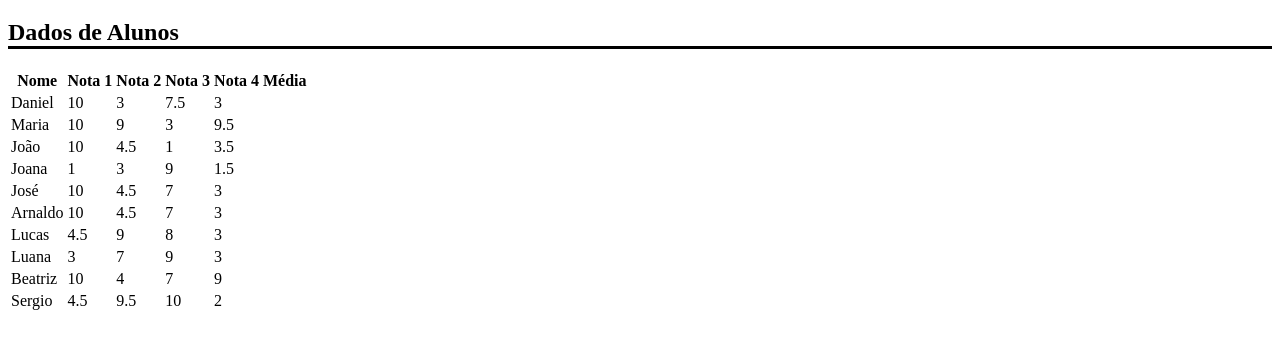
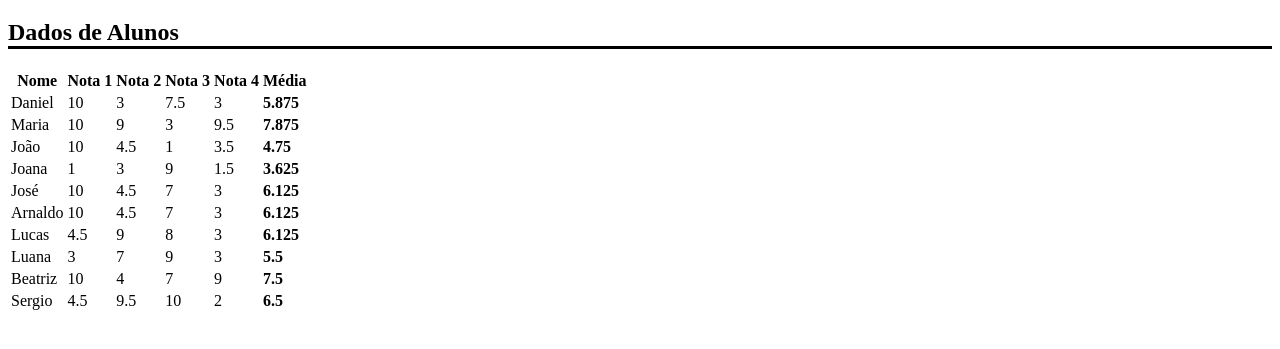
Before and after one commit to HeitorTeixeiradeMenezes/Curso-de-JavaScript-Completo, a plain HTML site: page 15-ListaDeAlunos/index.html in a window 1280 px wide. Shown: the part 61-410 px from the top of the page. Drawn offline with Linux system fonts and the light colour scheme.

Commit message:
NewChallange

```diff
--- a/15-ListaDeAlunos/script.js
+++ b/15-ListaDeAlunos/script.js
@@ -12,19 +12,27 @@ function sum(){
     }
 }
 
-function avarage(){
+function average(){
     console.log(arguments)
     console.log(...arguments)
     return sum(...arguments) / arguments.length
 }
 
-let aplicar = function(){
-    let nomes = document.querySelectorAll("tr")
-    let notas = nomes.querySelectorAll("td")
-    let i = 0
-    while(nomes[i]){
-        console.log(nomes[i])
-        i++
+let escrevermedia = function(){
+  let nomes = document.querySelectorAll("tr")
+  for (let i = 1; i < nomes.length; i++) {
+    let notas = nomes[i].querySelectorAll("td");
+    let arrNotas = []
+    for (let a = 1; a < 5; a++) {
+      if (notas[a]) {
+        let n = parseFloat(notas[a].textContent)
+        arrNotas.push(n)
+      } else {
+        console.log("nada dentro do campo");
+      }
     }
+    let media = average(...arrNotas)
+    notas[5].innerHTML = "<b>" + media + "</b>"
+  }
 }
-aplicar()
+escrevermedia()
```
Also changed, not shown: 15-ListaDeAlunos/index.html (+1 -3 lines).
